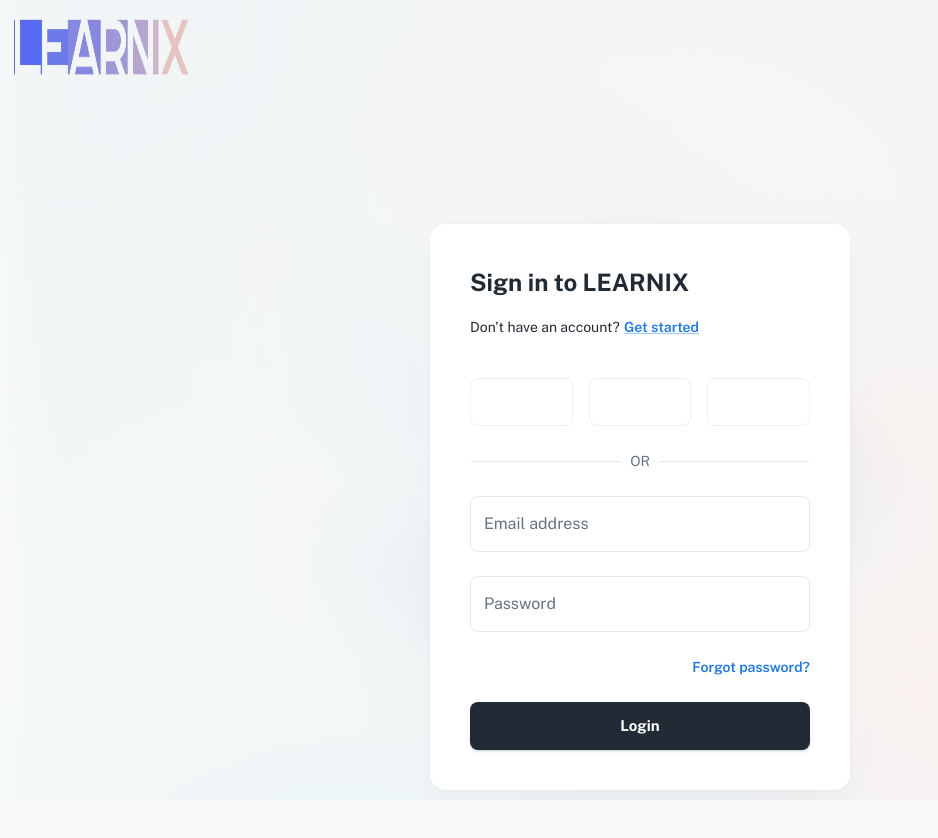
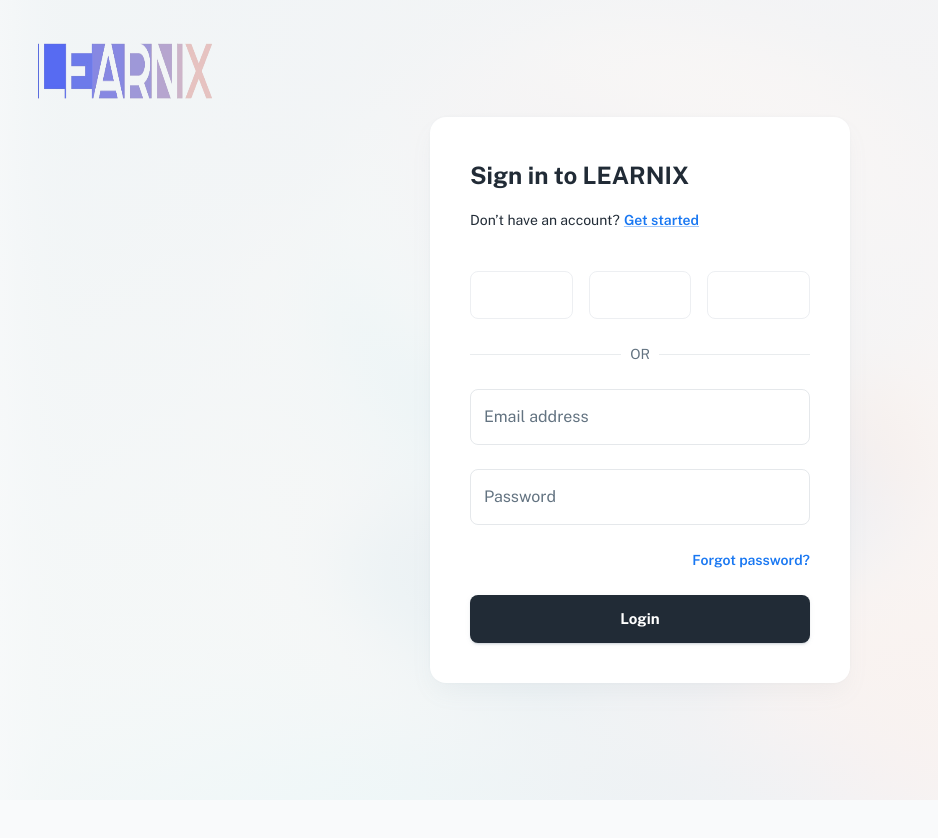
Before and after one commit to Tomerkakou/BS-PMC-2024-Team21, a React (Create React App) app in the folder fe/: page /auth/login in a window 1280 px wide. Shown: the top 838 px of the page, without its empty margins (0-938 px from the left). After the commit the page ends 800 px from the top, so only its background shows below. Built offline with nearby package versions, Linux system fonts and the light colour scheme; some icons are missing.

Commit message:
F -Update files change to tsx

```diff
--- a/fe/src/components/iconify/iconify.jsx
+++ b/fe/src/components/iconify/iconify.tsx
@@ -1,26 +1,20 @@
-import PropTypes from 'prop-types';
 import { forwardRef } from 'react';
 import { Icon } from '@iconify/react';
 
 import Box from '@mui/material/Box';
+import { Icons } from 'react-toastify';
 
 // ----------------------------------------------------------------------
 
-const Iconify = forwardRef(({ icon, width = 20, sx, ...other }, ref) => (
+const Iconify = forwardRef(({ icon, width = 20, sx, ...other }:any, ref) => (
   <Box
     ref={ref}
     component={Icon}
     className="component-iconify"
     icon={icon}
-    sx={{ width, height: width, ...sx }}
+    sx={{ width, height: width,icon:icon, ...sx }}
     {...other}
   />
 ));
 
-Iconify.propTypes = {
-  icon: PropTypes.oneOfType([PropTypes.element, PropTypes.string]),
-  sx: PropTypes.object,
-  width: PropTypes.number,
-};
-
 export default Iconify;
--- a/fe/src/components/logo/logo.jsx
+++ b/fe/src/components/logo/logo.tsx
@@ -1,4 +1,3 @@
-import PropTypes from 'prop-types';
 import { forwardRef } from 'react';
 
 import Box from '@mui/material/Box';
@@ -8,7 +7,7 @@ import { RouterLink } from 'routes/components';
 
 // ----------------------------------------------------------------------
 
-const Logo = forwardRef(({ disabledLink = false, sx, ...other }, ref) => {
+const Logo = forwardRef(({ disabledLink = false, sx, ...other }:any, ref) => {
 
   // OR using local (public folder)
   // -------------------------------------------------------
@@ -32,7 +31,7 @@ const Logo = forwardRef(({ disabledLink = false, sx, ...other }, ref) => {
       }}
       {...other}
     >
-      <img src="/assets/logo.png" fit="contain" alt="LEARNIX"/>
+      <img src="/assets/logo.png" alt="LEARNIX"/>
     </Box>
   );
 
@@ -41,15 +40,10 @@ const Logo = forwardRef(({ disabledLink = false, sx, ...other }, ref) => {
   }
 
   return (
-    <Link component={RouterLink} href="/" sx={{ display: 'contents' }}>
+    <Link component={RouterLink} href="" sx={{ display: 'contents' }}>
       {logo}
     </Link>
   );
 });
 
-Logo.propTypes = {
-  disabledLink: PropTypes.bool,
-  sx: PropTypes.object,
-};
-
 export default Logo;
--- a/fe/src/layouts/auth/index.tsx
+++ b/fe/src/layouts/auth/index.tsx
@@ -27,13 +27,12 @@ const AuthLayout:React.FC<AuthLayoutProps> = ({children}) => {
       }}
     >
       <Logo
-
-      />
-        {/*sx={{
+        sx={{
           position: 'fixed',
           top: { xs: 16, md: 24 },
           left: { xs: 16, md: 24 },
-        }} */}
+        }}
+      />
       <Stack alignItems="center" justifyContent="center" sx={{ height: 1 }}>
         <Card
           sx={{
--- a/fe/src/routes/components/router-link.jsx
+++ b/fe/src/routes/components/router-link.tsx
@@ -4,10 +4,7 @@ import { Link } from 'react-router-dom';
 
 // ----------------------------------------------------------------------
 
-const RouterLink = forwardRef(({ href, ...other }, ref) => <Link ref={ref} to={href} {...other} />);
+const RouterLink = forwardRef(({ href, ...other }:any, ref) => <Link ref={ref} to={href} {...other} />);
 
-RouterLink.propTypes = {
-  href: PropTypes.string,
-};
 
 export default RouterLink;
--- a/fe/src/sections/login/login-view.jsx
+++ b/fe/src/sections/login/login-view.jsx
@@ -14,10 +14,6 @@ import { alpha, useTheme } from '@mui/material/styles';
 import InputAdornment from '@mui/material/InputAdornment';
 
 import { useRouter } from 'routes/hooks';
-
-import { bgGradient } from 'theme/css';
-
-import Logo from 'components/logo';
 import Iconify from 'components/iconify';
 
 // ----------------------------------------------------------------------
```
